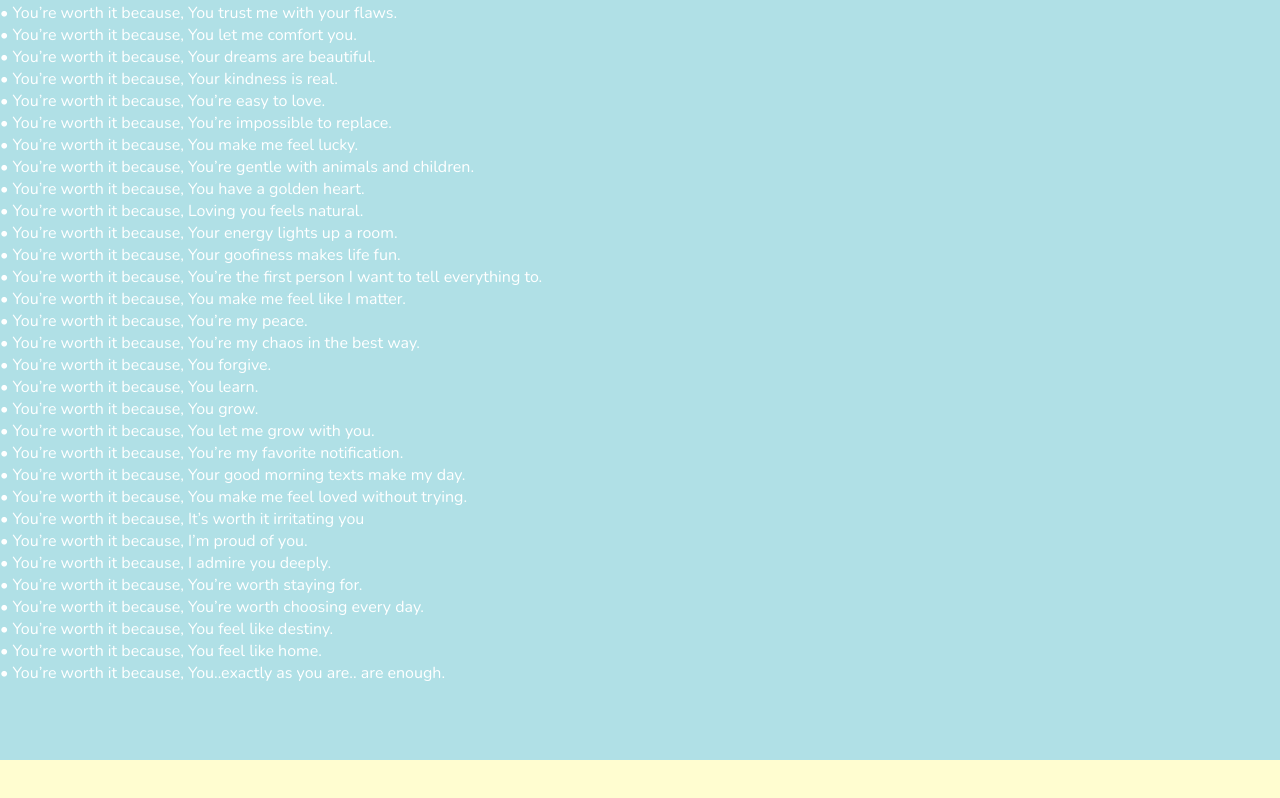
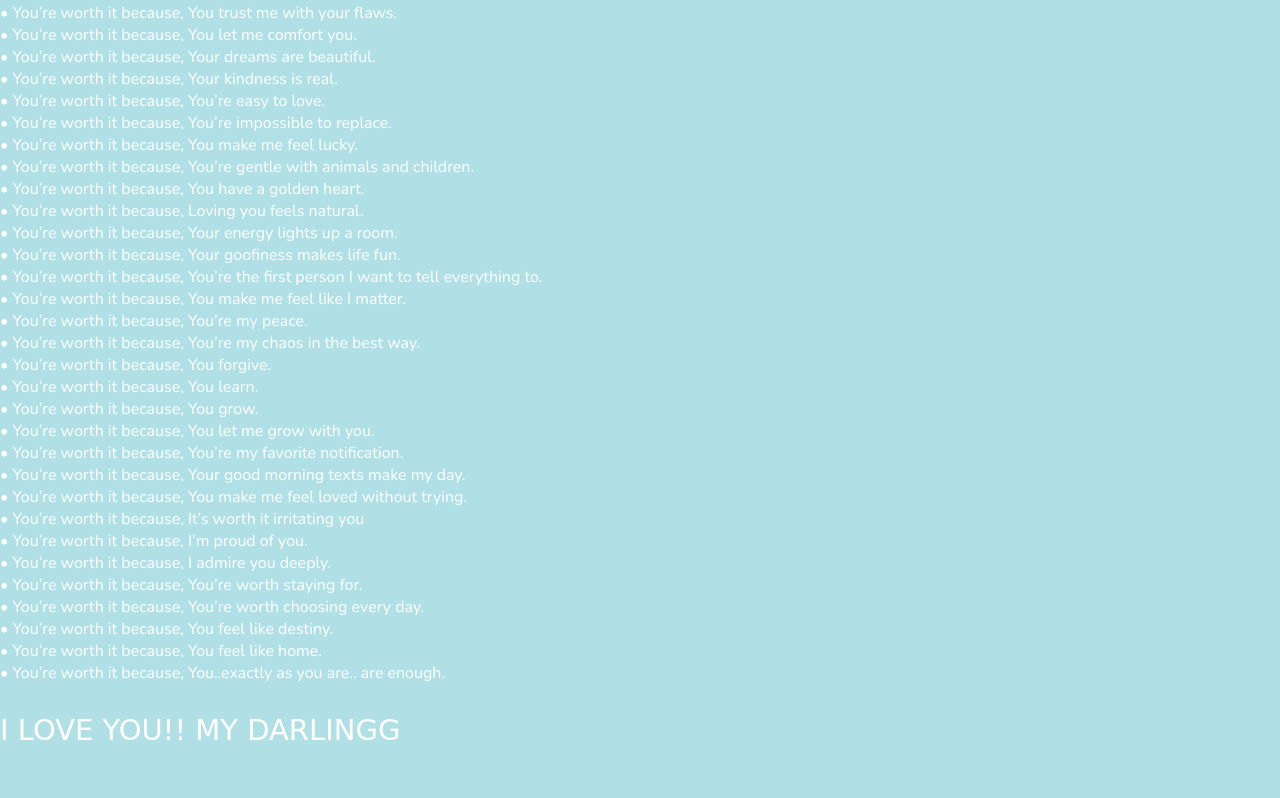
Before and after one commit to tanish-ship-it/Cumplaneous, a plain HTML site: page index.html in a window 1280 px wide. Shown: the part 3274-4072 px from the top of the page. Before the commit the page ends 4034 px from the top, so only its background shows below. Drawn offline with nearby package versions, Linux system fonts and the light colour scheme.

Commit message:
Update index.html

```diff
--- a/index.html
+++ b/index.html
@@ -356,6 +356,7 @@
             • You’re worth it because, You feel like destiny.<br>
             • You’re worth it because, You feel like home.<br>
             • You’re worth it because, You..exactly as you are.. are enough.<br></p>
+        <p style="font-family: 'Limelight', cursive;font-size: 29px;">I LOVE YOU!! MY DARLINGG</p>
     </section>
 
     <script>
@@ -423,4 +424,5 @@
         }
     </script>
 </body>
+
 </html>
```
